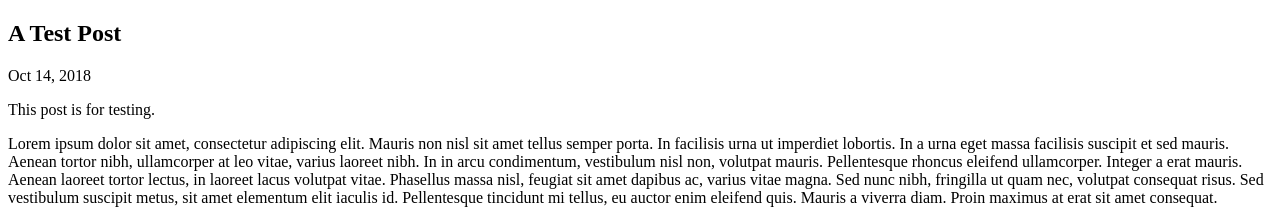
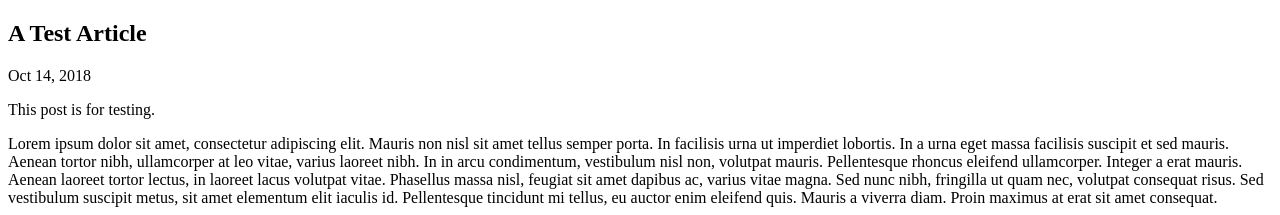
Before and after one commit to sohnryang/solarized-blog-theme, a Jekyll site: the page built from _posts/2018-10-14-A-Test-Article.md, in a window 1280 px wide. Shown: the top 215 px of the page. Built offline with Jekyll 4.4.1, drawn with Linux system fonts in a browser that asks for light colours; a style sheet for code colours, icons or effects is not loaded.

```diff
--- a/_posts/2018-10-14-A-Test-Article.md
+++ b/_posts/2018-10-14-A-Test-Article.md
@@ -1,6 +1,5 @@
 ---
 layout: post
-title: A Test Post
 ---
 
 This post is for testing.
```
